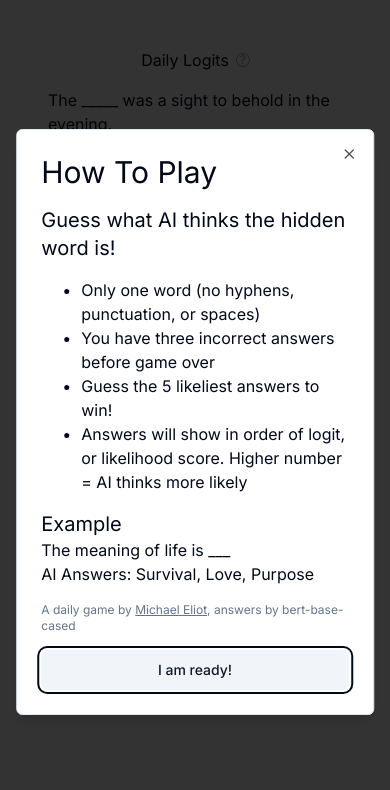
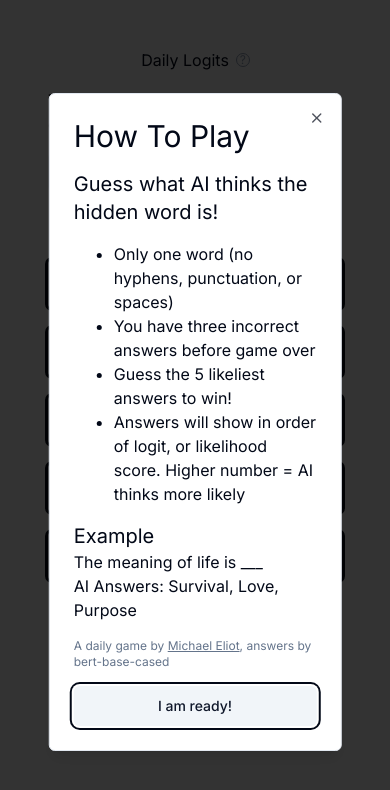
Before and after one commit to michaeleliot/daily-logits, a Next.js app: page / in a window 390 px wide. Shown: the top 790 px of the page. Built offline with nearby package versions, Linux system fonts and the light colour scheme; what replicate would draw is missing.

Commit message:
fix: shrink dialog size for mobile

```diff
--- a/components/ui/dialog.tsx
+++ b/components/ui/dialog.tsx
@@ -38,7 +38,7 @@
     <DialogPrimitive.Content
       ref={ref}
       className={cn(
-        "fixed rounded-md w-11/12 left-[50%] top-[50%] z-50 grid  max-w-lg translate-x-[-50%] translate-y-[-50%] gap-4 border bg-background p-6 mr-100 shadow-lg duration-200 data-[state=open]:animate-in data-[state=closed]:animate-out data-[state=closed]:fade-out-0 data-[state=open]:fade-in-0 data-[state=closed]:zoom-out-95 data-[state=open]:zoom-in-95 data-[state=closed]:slide-out-to-left-1/2 data-[state=closed]:slide-out-to-top-[48%] data-[state=open]:slide-in-from-left-1/2 data-[state=open]:slide-in-from-top-[48%] sm:rounded-lg",
+        "fixed rounded-md w-3/4 left-[50%] top-[50%] z-50 grid  max-w-lg translate-x-[-50%] translate-y-[-50%] gap-4 border bg-background p-6 mr-100 shadow-lg duration-200 data-[state=open]:animate-in data-[state=closed]:animate-out data-[state=closed]:fade-out-0 data-[state=open]:fade-in-0 data-[state=closed]:zoom-out-95 data-[state=open]:zoom-in-95 data-[state=closed]:slide-out-to-left-1/2 data-[state=closed]:slide-out-to-top-[48%] data-[state=open]:slide-in-from-left-1/2 data-[state=open]:slide-in-from-top-[48%] sm:rounded-lg",
         className
       )}
       {...props}
```
